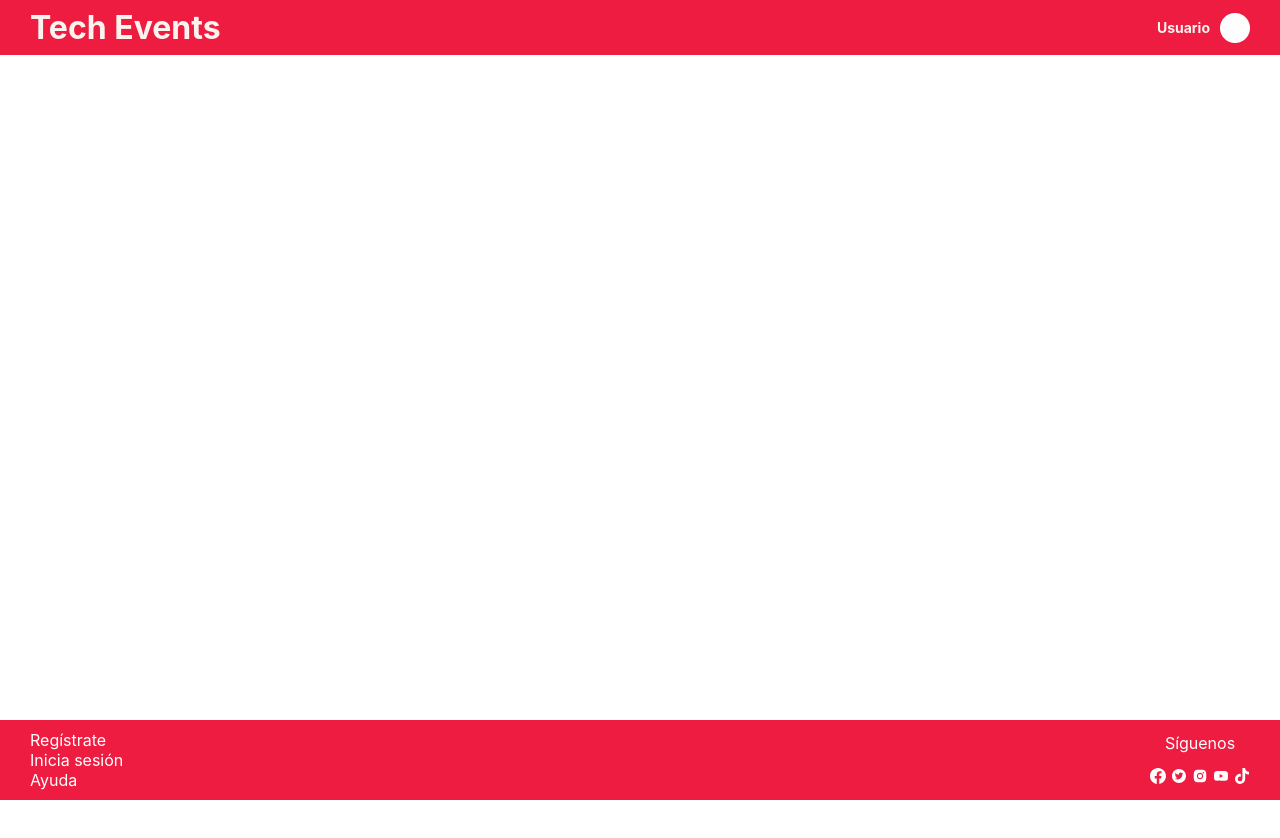
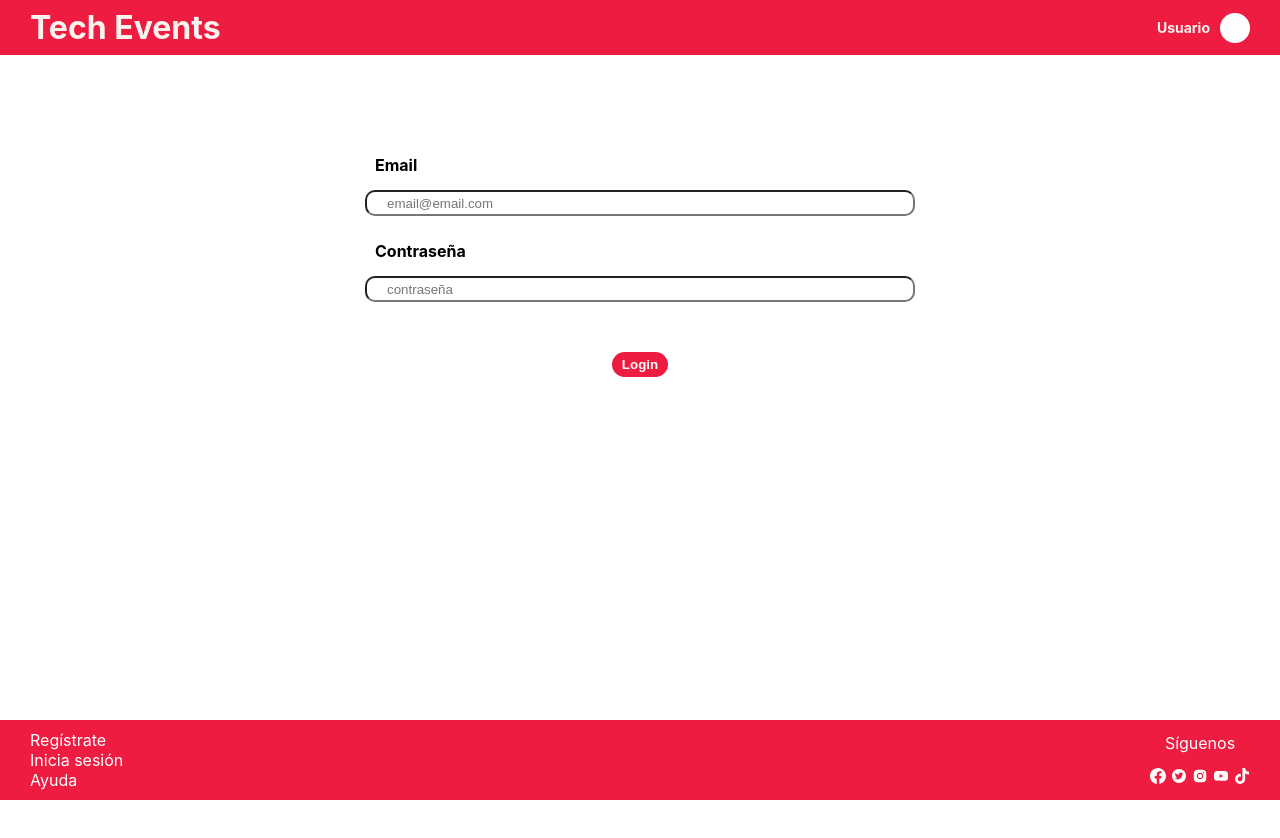
Before and after one commit to mihaelagheorghiu10/TechEvents-frontt, a React (Create React App) app: page /login in a window 1280 px wide. Shown: the top 838 px of the page. Before the commit the page ends 800 px from the top, so only its background shows below. Built offline with nearby package versions, Linux system fonts and the light colour scheme.

Commit message:
create login page

```diff
--- a/src/App.js
+++ b/src/App.js
@@ -3,6 +3,7 @@ import Navbar from './components/Navbar/Navbar'
 import Footer from './components/Footer/Footer';
 import { BrowserRouter as Router, Route, Routes } from 'react-router-dom';
 import Register from './pages/Register/Register'
+import Login from './pages/Login/Login'
 
 
 function App() {
@@ -12,7 +13,8 @@ function App() {
       <div className="App">
         <Navbar/>
         <Routes>
-          <Route path="/register" element={<Register/>}></Route>
+          <Route path="/register" element={<Register/>}/>
+          <Route path="/login" element = {<Login/>}/>
         </Routes>
         <Footer />
       </div>
--- /dev/null
+++ b/src/pages/Login/Login.jsx
@@ -0,0 +1,66 @@
+import React from 'react'
+import style from './login.module.css'
+import * as Yup from 'yup';
+import { useFormik } from 'formik';
+
+export default function Login() {
+    let loginSchema = Yup.object().shape({
+        email: Yup.string()
+          .email("No es un email válido")
+          .required("Campo obligatorio"),
+        password: Yup.string()
+          .min(8, "El número mínimo de caracteres es 8")
+          .max(30, "El número maximo de caracteres es 30")
+          .required("Campo obligatorio"),
+      });
+
+      const formik = useFormik({
+        initialValues: {
+          email: "",
+          password: "",
+        },
+        validationSchema: loginSchema,
+
+        onSubmit: (values) => {
+          console.log(values);
+        },
+      });
+
+  return (
+    <div className={style.loginPage}>
+      <form className={style.loginForm} onSubmit={formik.handleSubmit}>
+
+        <div className={style.labelInput}>
+          <label for="email">Email</label>
+          <input
+            name="email"
+            id="email"
+            type="text"
+            placeholder="email@email.com"
+            value={formik.values.email}
+            onChange={formik.handleChange}
+          />
+          {formik.errors.email ? (
+          <div className={style.errorToast}>{formik.errors.email}</div>
+        ) : null}
+        </div>
+        <div className={style.labelInput}>
+          <label for="password">Contraseña</label>
+          <input
+            name="password"
+            id="password"
+            type="password"
+            placeholder="contraseña"
+            value={formik.values.password}
+            onChange={formik.handleChange}
+          />
+          {formik.errors.password ? (
+          <div className={style.errorToast}>{formik.errors.password}</div>
+        ) : null}
+        </div>
+
+        <button className={style.loginButton} type="submit">Login</button>
+      </form>
+    </div>
+  )
+}
--- /dev/null
+++ b/src/pages/Login/login.module.css
@@ -0,0 +1,61 @@
+.loginPage {
+/* limits for page including navbar and footer */
+
+    margin-top: 55px;
+    margin-bottom: 80px;
+    height: 100svh;
+
+    display: flex;
+    flex-direction: column;
+    align-items: center;
+    padding: 100px 30px;
+}
+
+.loginForm {
+    display: flex;
+    flex-direction: column;
+    align-items: center;
+    gap: 25px;
+    width: 100%;
+    max-width: 550px;
+}
+
+.labelInput {
+    display: flex;
+    flex-direction: column;
+    align-items: baseline;
+    gap: 15px;
+    width: 100%;
+    position:relative;
+
+}
+
+.labelInput label {
+    font-weight: bold;
+    padding-left: 10px;
+}
+
+.labelInput input {
+    width: 100%;
+    height: 26px;
+    border-radius: 10px;
+    padding: 0 20px;
+}
+
+.loginButton {
+    margin-top: 25px;
+    background-color: #EE1C41;
+    color: white;
+    font-weight: bold;
+    padding: 5px 10px;
+    border-radius: 20px;
+    border: none;
+}
+
+.errorToast {
+    position:absolute;
+    right: 5px;
+    bottom: -20px;
+    font-size: smaller;
+
+}
```
